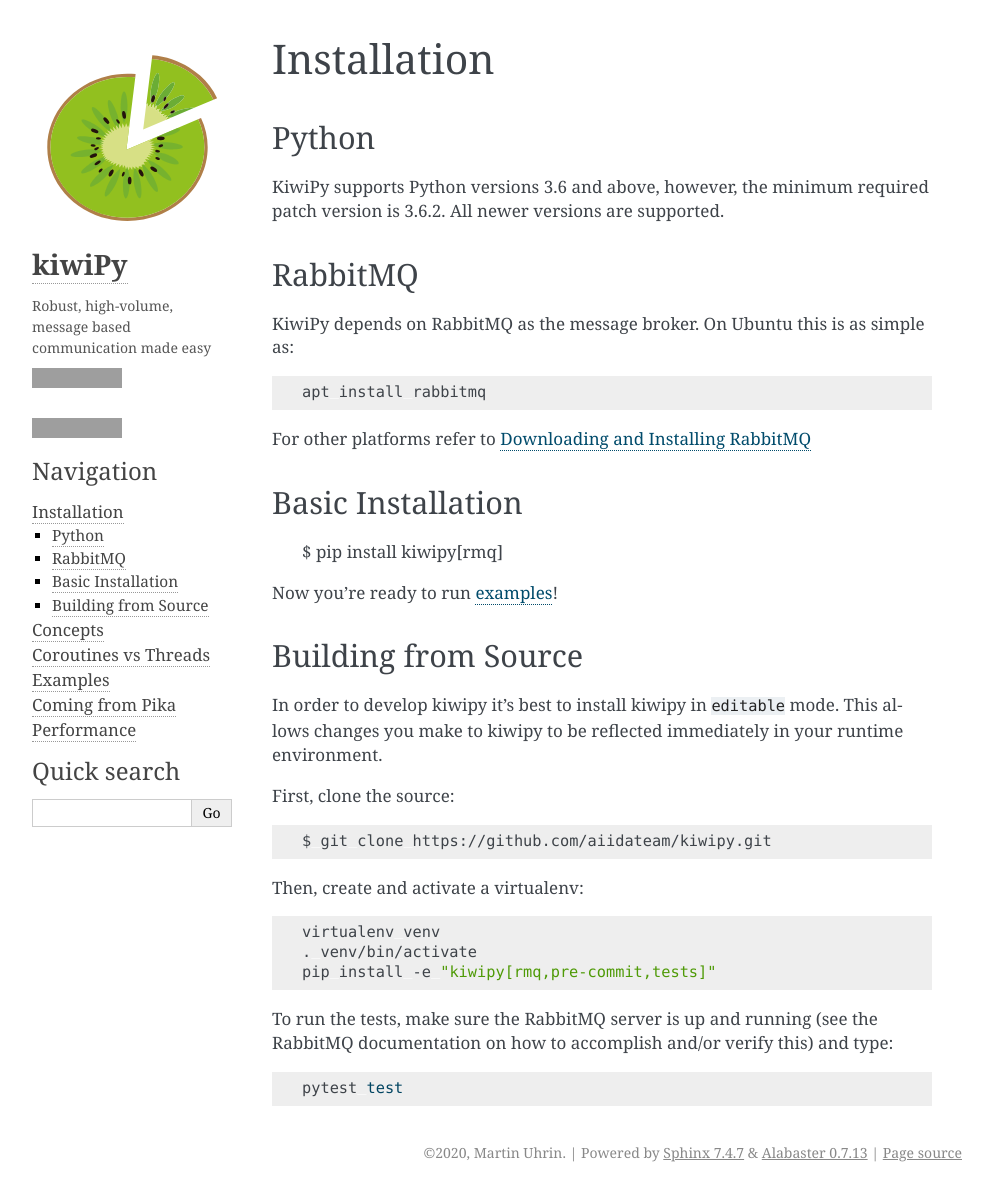
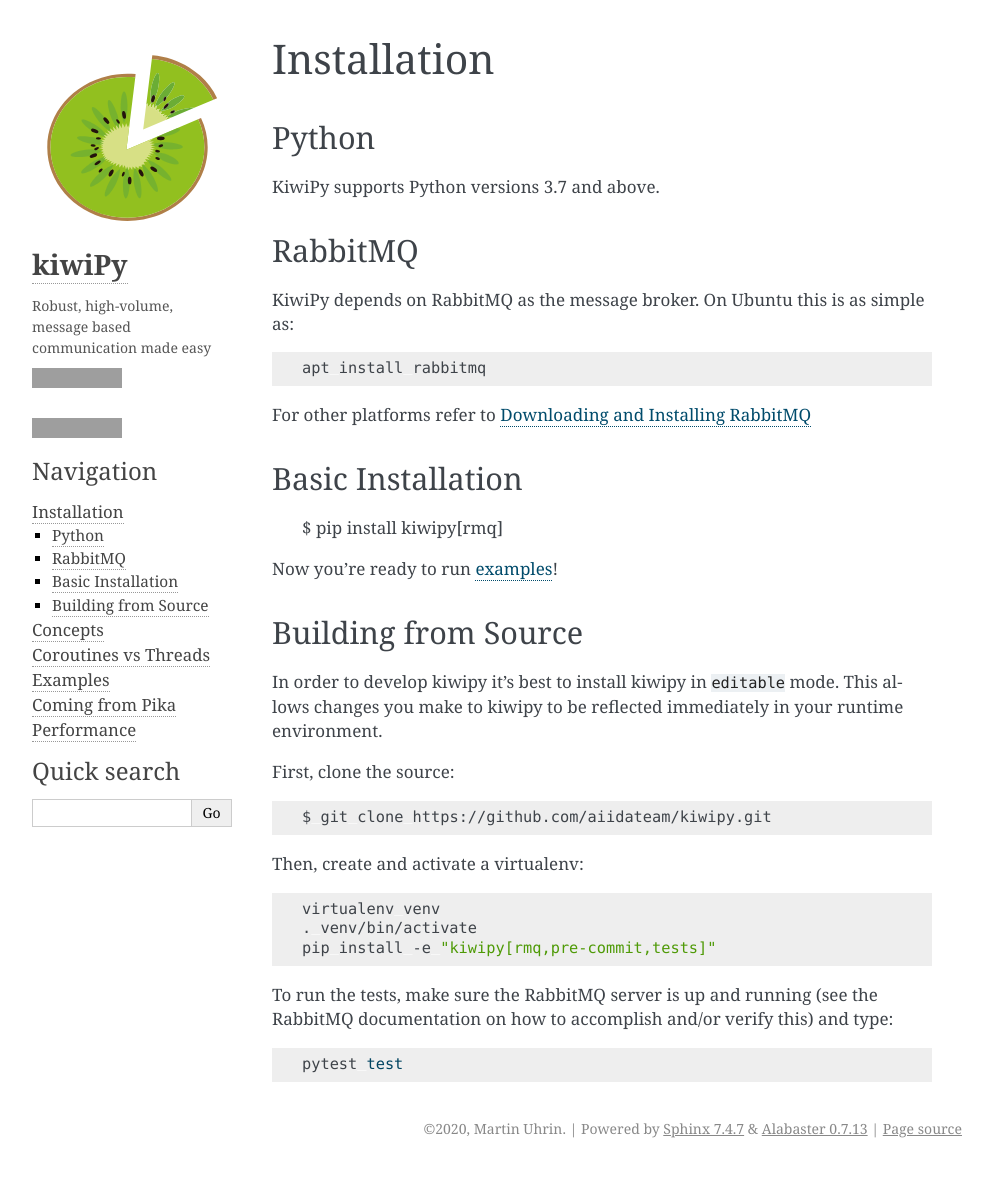
Before and after one commit to aiidateam/kiwipy, a Sphinx documentation site: the page built from docs/source/installation.rst, in a window 1280 px wide. Shown: the whole page, without its empty margins (148-1141 px from the left). Built offline with Sphinx 7.4.7, drawn with Linux system fonts in a browser that asks for light colours; pages that are not in the unit, such as notebooks, are missing from menus; after the commit the page ends 1168 px from its top, so only the background shows below that; grey boxes are pictures that could not be loaded.

Commit message:
Docs: update supported Python versions
In last release support for Python 3.6 was dropped but the documentation
was not updated and the `setup.py` still contained the classifier.

```diff
--- a/docs/source/index.rst
+++ b/docs/source/index.rst
@@ -53,7 +53,7 @@
 * Generic communicator interface with native support for RabbitMQ
 * Supports task queues, broadcasts and RPC
 * Support for both thread and coroutine based communication
-* Python 3.6+ compatible.
+* Python 3.7+ compatible.
 
 
 Getting Started
--- a/docs/source/installation.rst
+++ b/docs/source/installation.rst
@@ -8,8 +8,7 @@
 Python
 ------
 
-KiwiPy supports Python versions 3.6 and above, however, the minimum required patch version is 3.6.2.
-All newer versions are supported.
+KiwiPy supports Python versions 3.7 and above.
 
 RabbitMQ
 --------
--- a/setup.py
+++ b/setup.py
@@ -22,7 +22,6 @@
         'Development Status :: 4 - Beta',
         'License :: OSI Approved :: MIT License',
         'License :: OSI Approved :: GNU General Public License v3 (GPLv3)',
-        'Programming Language :: Python :: 3.6',
         'Programming Language :: Python :: 3.7',
         'Programming Language :: Python :: 3.8',
         'Programming Language :: Python :: 3.9',
```
Also changed, not shown: 1 other file.
